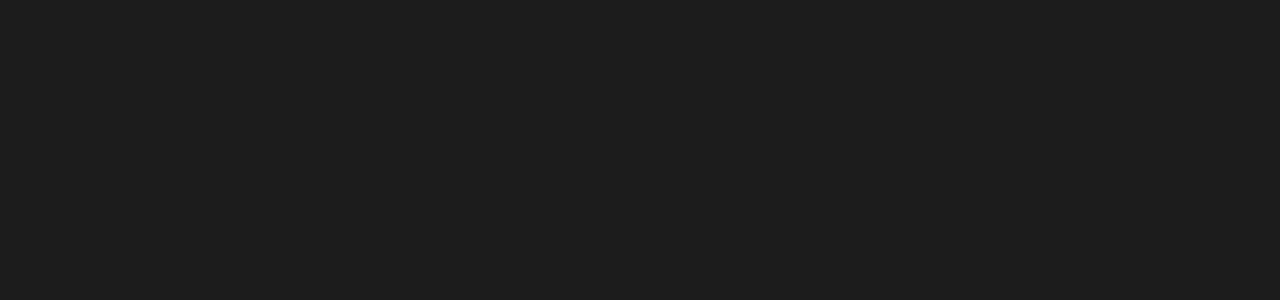
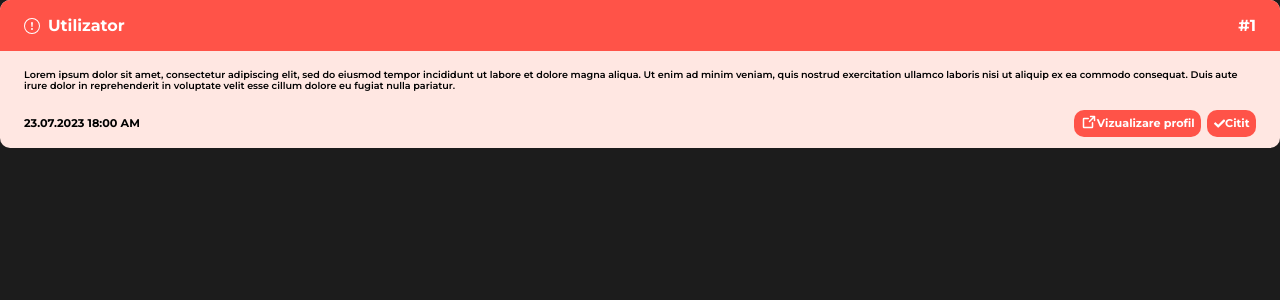
Before and after one commit to cristinel24/cooking-app, a React (Vite) app in the folder front/: page /Page in a window 1280 px wide. Shown: the top 300 px of the page. Built offline with nearby package versions, Linux system fonts and the light colour scheme.

Commit message:
change to ReportCard

```diff
--- a/front/src/App.jsx
+++ b/front/src/App.jsx
@@ -12,7 +12,7 @@ import {
     Footer,
     UserProfile,
     Navbar,
-    AdminBox,
+    ReportCard,
     PreviewRecipe,
     Filters,
     ShowMenu,
--- a/front/src/components/AdminBox/index.jsx
+++ b/front/src/components/ReportCard/index.jsx
@@ -6,7 +6,7 @@ import { FaCheck } from 'react-icons/fa'
 import { PiArrowSquareOutBold } from 'react-icons/pi'
 import { BsExclamationCircle } from 'react-icons/bs'
 
-function Admin(props) {
+function ReportCard(props) {
     let read = 'Citit'
 
     return (
@@ -62,4 +62,4 @@ function Admin(props) {
     )
 }
 
-export default Admin
+export default ReportCard
--- a/front/src/components/index.jsx
+++ b/front/src/components/index.jsx
@@ -5,7 +5,7 @@ export { default as Recipe } from './Recipe'
 export { default as Footer } from './Footer'
 export { default as UserProfile } from './UserProfile'
 export { default as Navbar } from './Navbar'
-export { default as AdminBox } from './AdminBox'
+export { default as ReportCard } from './ReportCard'
 export { default as PreviewRecipe } from './PreviewRecipe'
 export { default as Filters } from './Filters'
 export { default as ShowMenu } from './ShowMenu'
--- a/front/src/pages/Page.jsx
+++ b/front/src/pages/Page.jsx
@@ -8,7 +8,7 @@ import {
     Footer,
     UserProfile,
     Navbar,
-    AdminBox,
+    ReportCard,
     PreviewRecipe,
     Filters,
     ShowMenu,
@@ -106,7 +106,7 @@ function Page() {
                 allergens={['apa', 'gluten', 'porumb', 'alergen4', 'alergen5']}
                 description="Descrierea Rețetei"
             /> */}
-            {/* <AdminBox
+            <ReportCard
                 userName={userName}
                 userNumber={userNumber}
                 content={content}
@@ -114,7 +114,7 @@ function Page() {
                 view={view}
                 pathPage={pathPage}
                 handleClick={handleClick}
-            /> */}
+            />
             {/* <Navbar /> */}
 
             {/* <UserProfile /> */}
```
Also changed, not shown: front/src/components/ReportCard/index.css (renamed from front/src/components/AdminBox/index.css).
